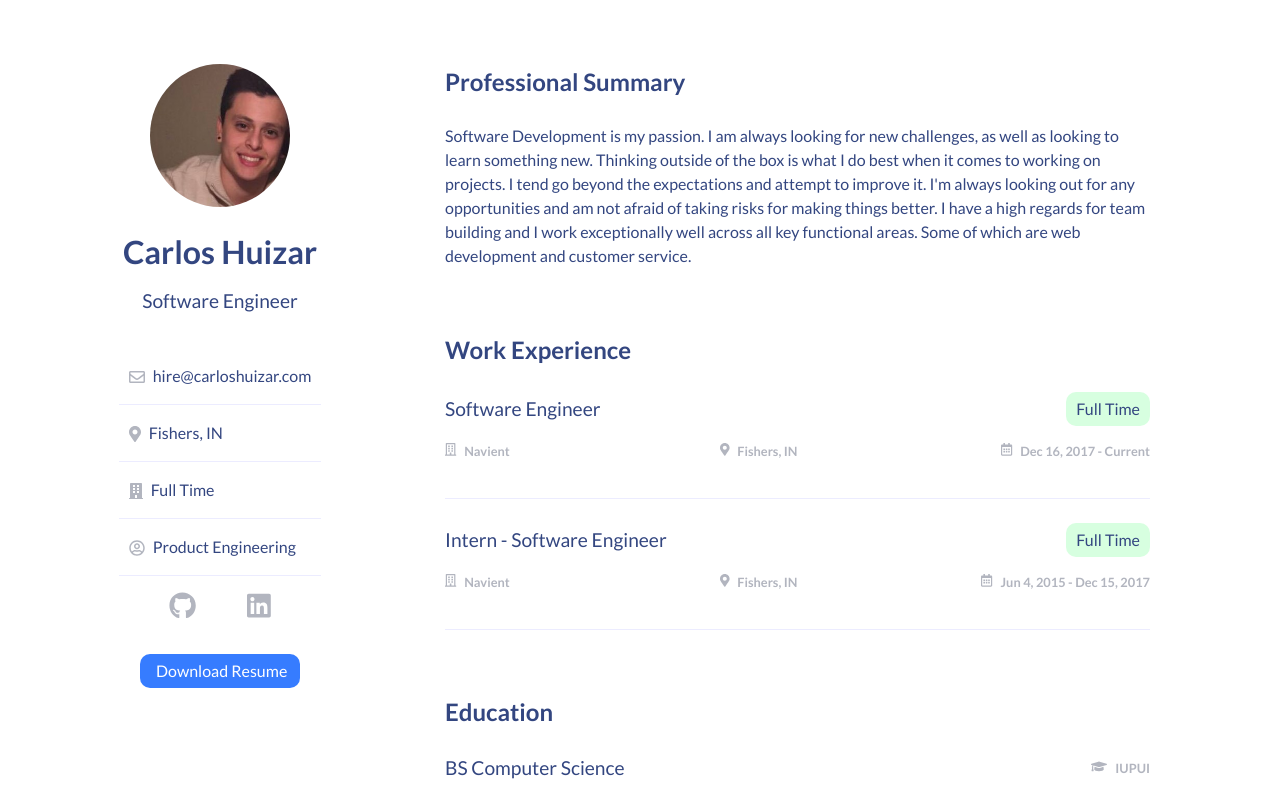
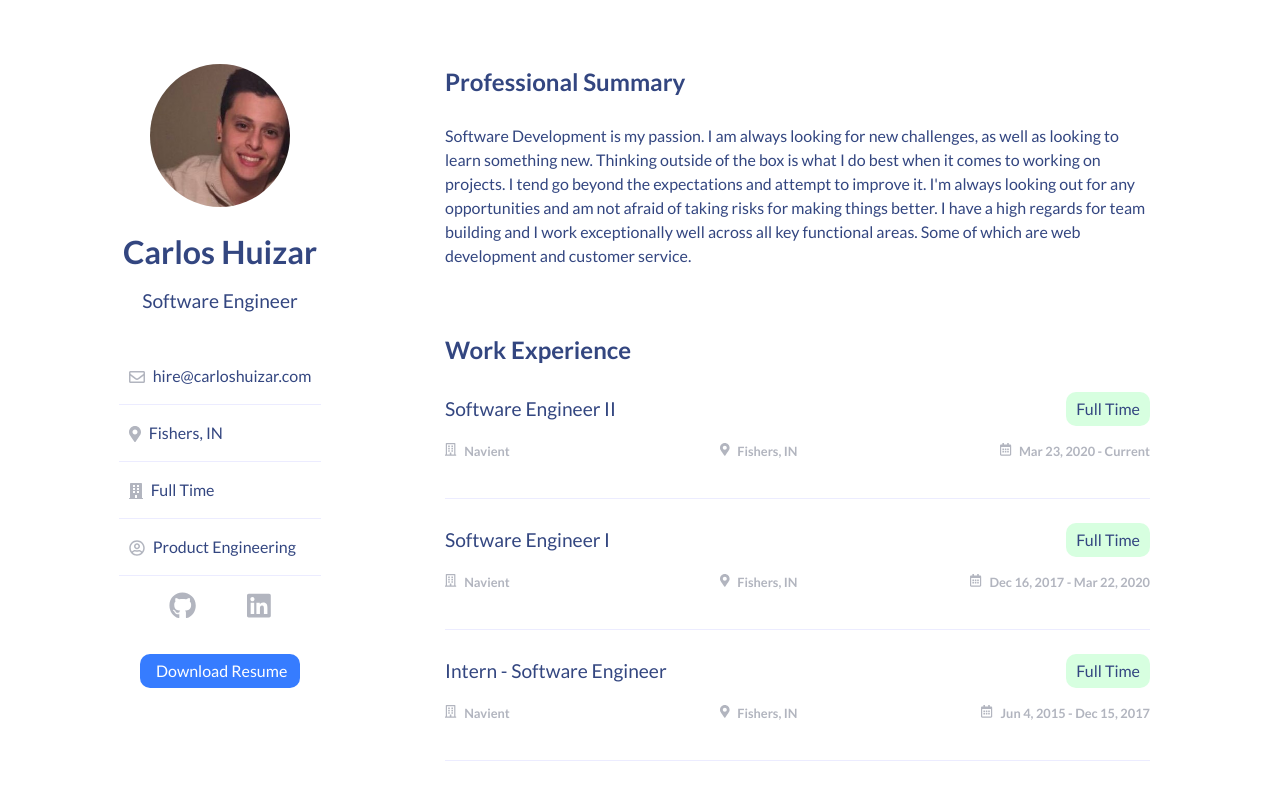
Before and after one commit to cahuizar/PersonalSite, a React (Create React App) app: page / in a window 1280 px wide. Shown: the top 798 px of the page. Built offline with nearby package versions, Linux system fonts and the light colour scheme; the HTML template or start-up script is replaced by a standard one.

Commit message:
Add new work experience item

```diff
--- a/src/components/RightPanel/RightPanel.js
+++ b/src/components/RightPanel/RightPanel.js
@@ -19,11 +19,18 @@ const RightPanel = () => {
       </Section>
       <Section heading='Work Experience'>
         <Item
-          heading='Software Engineer'
+          heading='Software Engineer II'
           company='Navient'
           location='Fishers, IN'
           workingTime='Full Time'
-          date='Dec 16, 2017 - Current'
+          date='Mar 23, 2020 - Current'
+        />
+        <Item
+          heading='Software Engineer I'
+          company='Navient'
+          location='Fishers, IN'
+          workingTime='Full Time'
+          date='Dec 16, 2017 - Mar 22, 2020'
         />
         <Item
           heading='Intern - Software Engineer'
```
